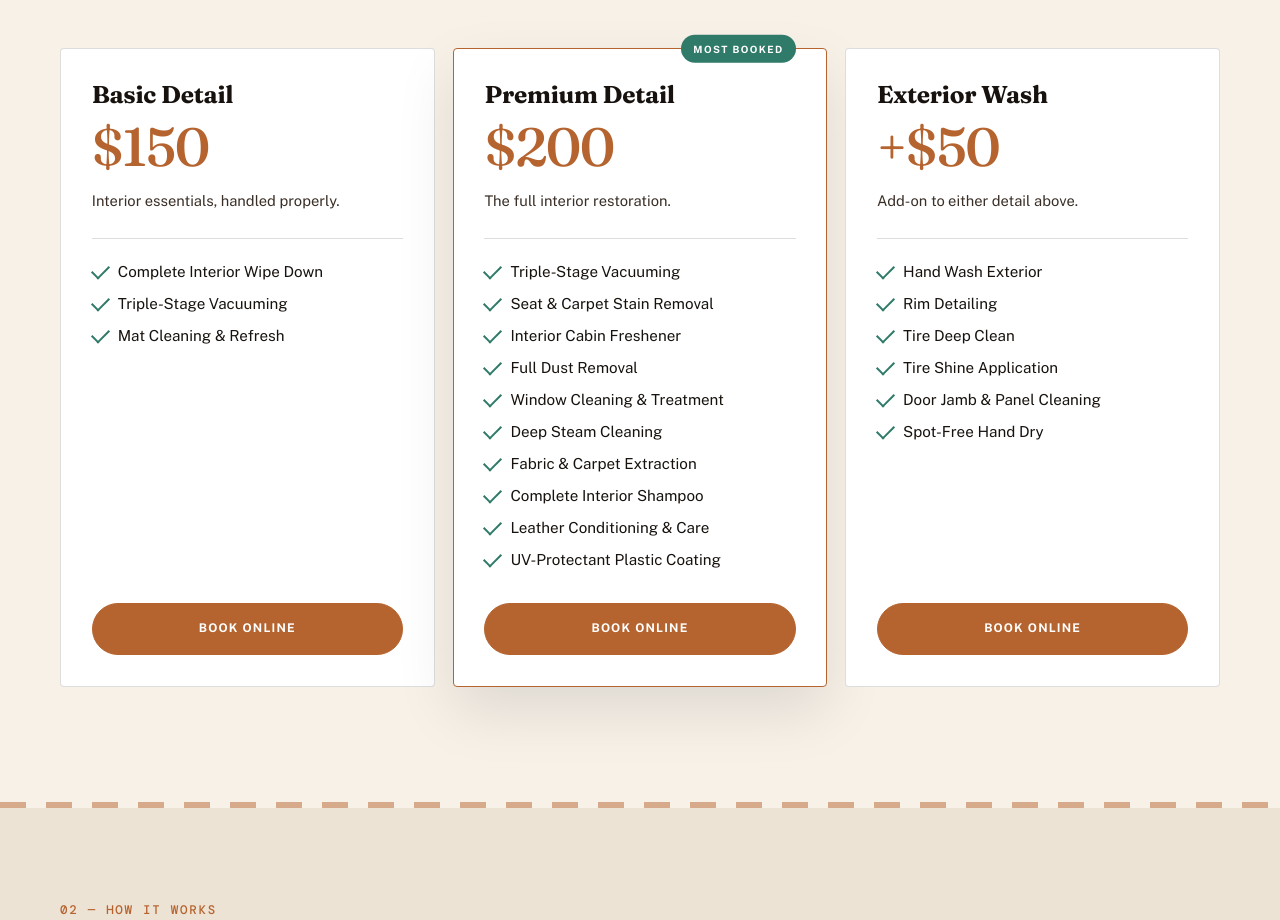
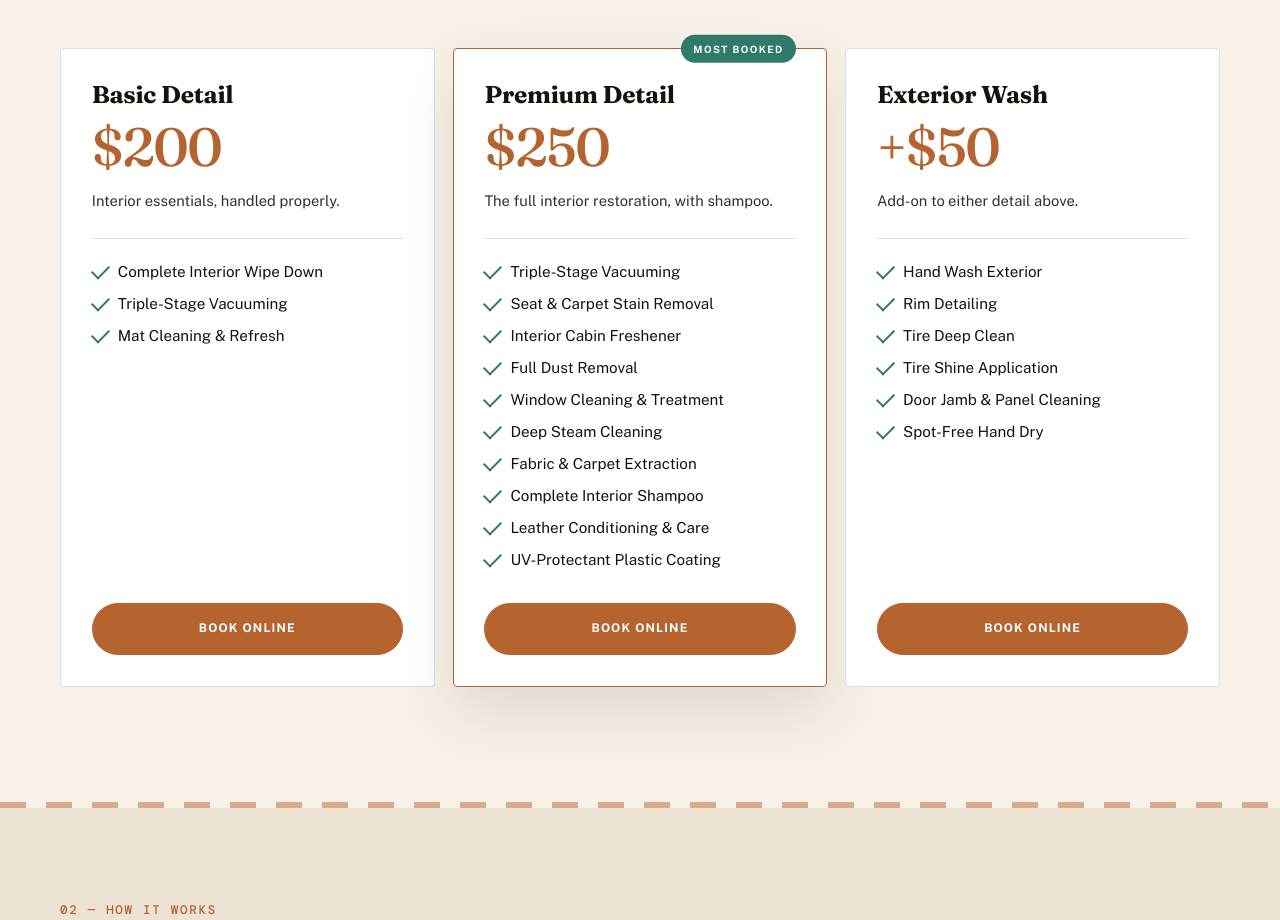
Before and after one commit to DaInfernalCoder/copper-lane-detailing, a plain HTML site: page index.html in a window 1280 px wide. Shown: the part 2155-3075 px from the top of the page. Drawn offline with nearby package versions, Linux system fonts and the light colour scheme.

Commit message:
feat: raise detailing prices
Basic Detail $150 -> $200, Premium Detail $200 -> $250 and noted as
including shampoo. Exterior Wash stays a +$50 add-on. Visible rate
cards and JSON-LD Offer prices updated together.

Co-Authored-By: Claude Opus 5 <noreply@anthropic.com>
Claude-Session: https://claude.ai/code/session_01PPJqjWbApyjdTMmdzgK9Nw

```diff
--- a/index.html
+++ b/index.html
@@ -64,7 +64,7 @@
       {
         "@type": "Offer",
         "name": "Basic Detail",
-        "price": "150",
+        "price": "200",
         "priceCurrency": "USD",
         "availability": "https://schema.org/InStock",
         "url": "https://copperlanedetailing.shop/#pricing",
@@ -77,7 +77,7 @@
       {
         "@type": "Offer",
         "name": "Premium Detail",
-        "price": "200",
+        "price": "250",
         "priceCurrency": "USD",
         "availability": "https://schema.org/InStock",
         "url": "https://copperlanedetailing.shop/#pricing",
@@ -259,7 +259,7 @@
           <div class="rate-grid">
             <article class="rate-card">
               <h3>Basic Detail</h3>
-              <p class="rate-figure">$150</p>
+              <p class="rate-figure">$200</p>
               <p class="rate-note">Interior essentials, handled properly.</p>
               <ul class="rate-list">
                 <li>Complete Interior Wipe Down</li>
@@ -271,8 +271,8 @@
             <article class="rate-card rate-card-featured">
               <span class="rate-badge">Most booked</span>
               <h3>Premium Detail</h3>
-              <p class="rate-figure">$200</p>
-              <p class="rate-note">The full interior restoration.</p>
+              <p class="rate-figure">$250</p>
+              <p class="rate-note">The full interior restoration, with shampoo.</p>
               <ul class="rate-list">
                 <li>Triple-Stage Vacuuming</li>
                 <li>Seat &amp; Carpet Stain Removal</li>
```
